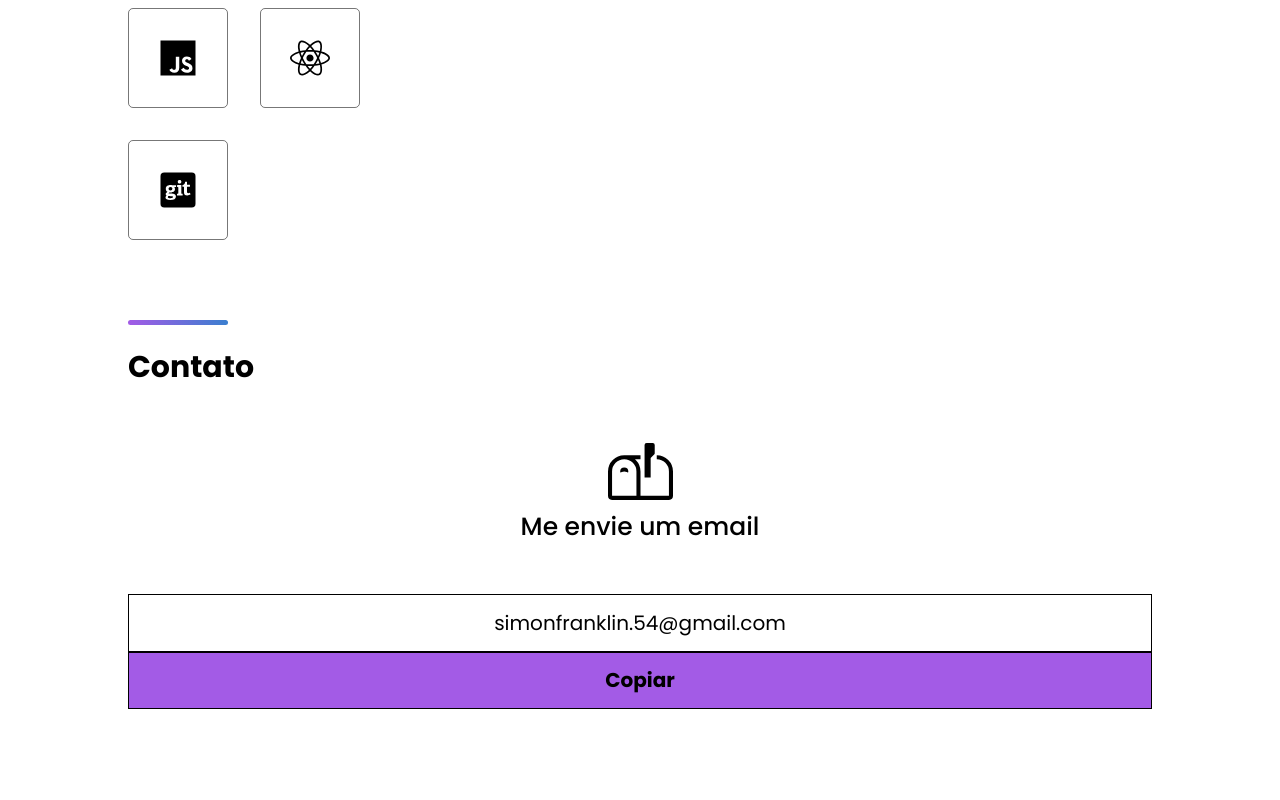
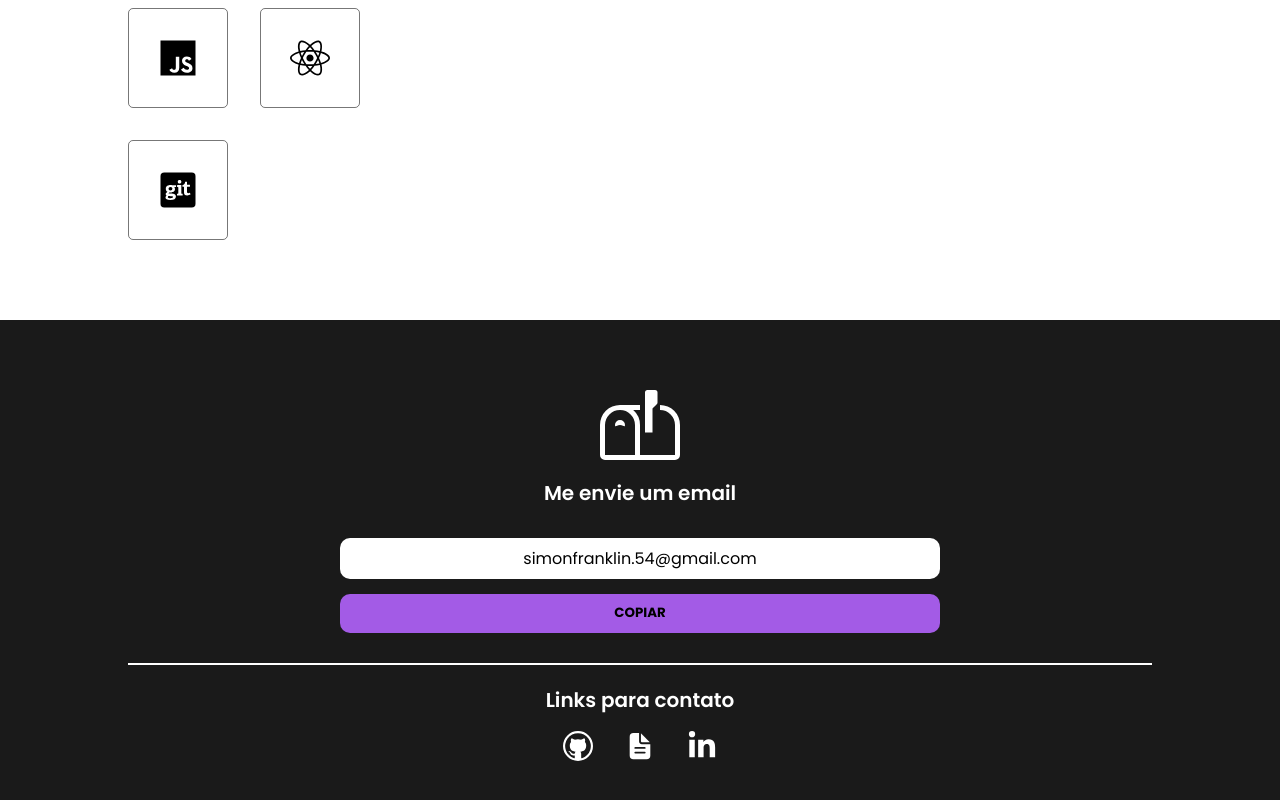
Before and after one commit to simonfranklin1/meu_portfolio, a React (Vite) app: page / in a window 1280 px wide. Shown: the part 3368-4168 px from the top of the page. Before the commit the page ends 4117 px from the top, so only its background shows below. Built offline with nearby package versions, Linux system fonts and the light colour scheme.

Commit message:
Mudando estilos da sessão de contato

```diff
--- a/src/components/SectionTitle.jsx
+++ b/src/components/SectionTitle.jsx
@@ -1,6 +1,5 @@
 import React from 'react'
 import './SectionTitle.css'
-import { HeaderAnimation } from '../utils/Animation'
 
 const SectionTitle = ({title}) => {
 
--- a/src/containers/Contact.css
+++ b/src/containers/Contact.css
@@ -1,58 +1,75 @@
-.portfolio_contact-container_mailBox {
+.porfolio_contact-container {
     display: flex;
     flex-direction: column;
-    justify-content: space-between;
-    gap: 3rem;
+    background-color: rgb(26, 26, 26);
+    color: #fff;
+    padding: 40px 10%;
+    margin-top: 40px;
+    gap: 20px;
 }
 
-.mailBox-header {
-    display: flex;
-    flex-direction: column;
-    align-items: center;
+.porfolio_contact-container_top {
+    border-bottom: 2px solid #fff;
+    padding: 30px 0;
 }
 
-.mailBox-header svg {
-    font-size: 65px;
+.portfolio_contact-container_title {
+    font-size: 20px;
+    font-weight: 600;
+    margin-bottom: 1rem;
+    text-align: center;
 }
 
-.mailBox-header p {
-    font-size: 25px;
-    font-weight: 500;
+.mailBox-icon {
+    font-size: 80px;
 }
 
-.portfolio_contact-container_mailBox-copy {
-    display: flex;
-    flex-direction: column;
-    width: 100%;
-}
-
-.contact_email, .contact_copy-btn {
-    padding: .8rem 1rem;
-    border: 1px solid black;
+.porfolio_contact-container_email {
+    padding: .5rem 1rem;
+    background-color: #fff;
+    color: #000;
     display: flex;
     justify-content: center;
     align-items: center;
-    font-size: 20px;
-    transition: .2s ease-in-out;
+    border-radius: 10px;
+    transition: .3s ease-in-out;
+    max-width: 600px;
+    margin: 30px auto 0;
 }
 
-.contact_copy-btn {
-    font-weight: bold;
+.copied {
+    background-color: rgb(135, 241, 135);
+}
+
+.copy_email_btn {
+    color: #000;
+    padding: .6rem 1rem;
+    display: flex;
+    justify-content: center;
+    align-items: center;
+    width: 100%;
+    text-transform: uppercase;
+    font-weight: 700;
     background-color: rgb(163, 91, 230);
+    border: none;
+    margin: 15px auto 0;
+    border-radius: 10px;
+    max-width: 600px;
     cursor: pointer;
 }
 
-.contact_copy-btn:hover {
-    background-color: rgb(130, 72, 184);
+.portfolio_contact-container_links {
+    display: flex;
+    width: 100%;
+    justify-content: center;
+    gap: 2rem;
 }
 
-.copied {
-    background-color: rgb(121, 228, 121);
+.portfolio_contact-container_links svg {
+    font-size: 30px;
+    transition: .2s;
 }
 
-
-@media screen and (max-width: 450px) {
-    .contact_email {
-        font-size: 17px;
-    }
+.portfolio_contact-container_links svg:hover {
+    scale: 1.1;
 }
--- a/src/containers/Contact.jsx
+++ b/src/containers/Contact.jsx
@@ -1,8 +1,11 @@
-import { BsMailboxFlag } from "react-icons/bs";
-import { SectionTitle } from '../components';
 import './Contact.css';
 import { useState, useRef } from "react";
 import { Fade } from "react-awesome-reveal";
+import { BsMailboxFlag } from "react-icons/bs";
+
+import { VscGithub } from "react-icons/vsc";
+import { FaLinkedinIn } from "react-icons/fa";
+import { IoDocumentText } from "react-icons/io5";
 
 const Contact = () => {
     const [ emailCopied, setEmailCopied ] = useState(false);
@@ -13,6 +16,8 @@ const Contact = () => {
       const email = emailRef.current.textContent;
       navigator.clipboard.writeText(email);
 
+      console.log(emailRef.current)
+
       setEmailCopied(true);
 
       setTimeout(() => {
@@ -22,22 +27,26 @@ const Contact = () => {
 
 
   return (
-    <section className="porfolio_contact-container">
-        <SectionTitle title={'Contato'} />
-
-        <Fade duration={1000} triggerOnce>
-          <div className="portfolio_contact-container_mailBox">
-              <div className="mailBox-header">
-                  <BsMailboxFlag />
-                  <p>Me envie um email</p>
-              </div>
-              <div className="portfolio_contact-container_mailBox-copy">
-                  <p className={`contact_email ${emailCopied ? 'copied' : ''}`} ref={emailRef}>simonfranklin.54@gmail.com</p>
-                  <button className="contact_copy-btn" onClick={() => handleEmailCopy()}>{emailCopied? 'Email copiado!' : 'Copiar'}</button>
-              </div>
+    <footer className="porfolio_contact-container">
+      <div className="porfolio_contact-container_top">
+        <p className="portfolio_contact-container_title">
+            <BsMailboxFlag className='mailBox-icon' />
+            <p>Me envie um email</p>
+        </p>
+        <p className={`porfolio_contact-container_email ${emailCopied ? 'copied' : ''}`} ref={emailRef}>simonfranklin.54@gmail.com</p>
+        <button className="copy_email_btn" onClick={handleEmailCopy}>{emailCopied? 'Email copiado!' : 'Copiar'}</button>
+      </div>
+      <div className="porfolio_contact-container_bottom">
+          <p className="portfolio_contact-container_title">
+            Links para contato
+          </p>
+          <div className="portfolio_contact-container_links">
+            <a href="https://github.com/simonfranklin1" target='_blank'><VscGithub /></a>
+            <a href="https://docs.google.com/document/d/10jVe3tEInT2ziCtU4MPdN6SJX4GrTaQr/edit?usp=drive_link&ouid=113300837558869934481&rtpof=true&sd=true" target='_blank'><IoDocumentText /></a>
+            <a href="https://www.linkedin.com/in/simon-franklin-1a8976274/" target='_blank'><FaLinkedinIn /></a>
           </div>
-        </Fade>
-    </section>
+      </div>
+    </footer>
   )
 }
 
--- a/src/containers/Skills.css
+++ b/src/containers/Skills.css
@@ -96,6 +96,10 @@
 
 @media screen and (max-width: 450px) {
 
+    .portfolio_skills-container {
+        min-height: 330px;
+    }
+
     .portfolio_skills-icons {
         gap: 0;
         justify-content: space-between;
--- a/src/utils/Animation.jsx
+++ b/src/utils/Animation.jsx
@@ -2,7 +2,7 @@ import React from "react";
 import Reveal from "react-awesome-reveal";
 import { keyframes } from "@emotion/react";
 
-const headerAnimation = keyframes`
+const titleAnimation = keyframes`
     from {
         opacity: 0;
         transform: translateY(90px)
@@ -24,8 +24,8 @@ const projectsAnimation = keyframes`
     }
 `
 
-function HeaderAnimation({children}) {
-    return <Reveal keyframes={headerAnimation} triggerOnce>{children}</Reveal>
+function TitleAnimation({children}) {
+    return <Reveal keyframes={titleAnimation} triggerOnce>{children}</Reveal>
 }
 
 function ProjectsAnimation({children}) {
@@ -33,6 +33,6 @@ function ProjectsAnimation({children}) {
 }
 
 export {
-    HeaderAnimation,
+    TitleAnimation,
     ProjectsAnimation
 }
```
Also changed, not shown: src/App.css (+0 -13 lines).
